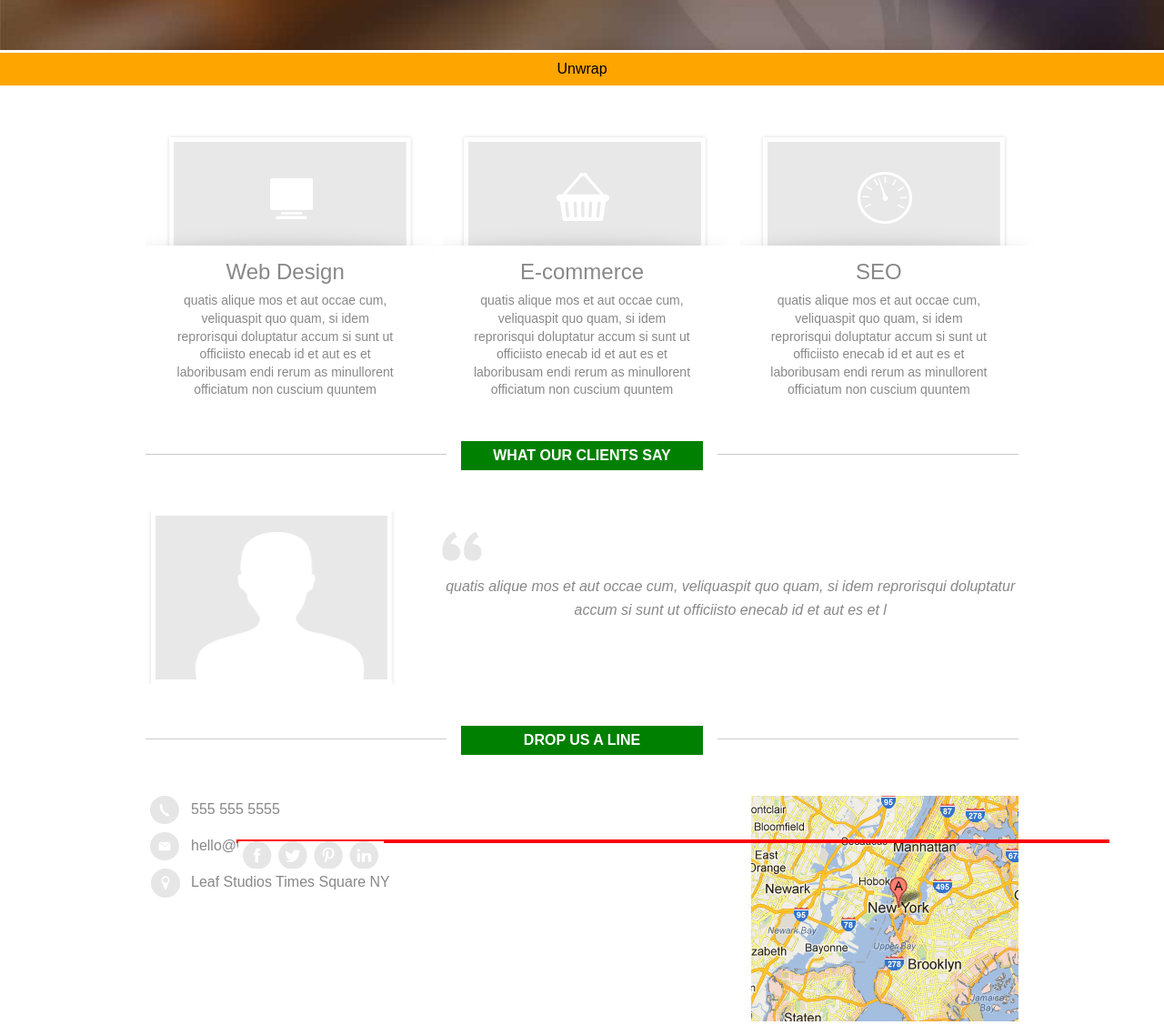
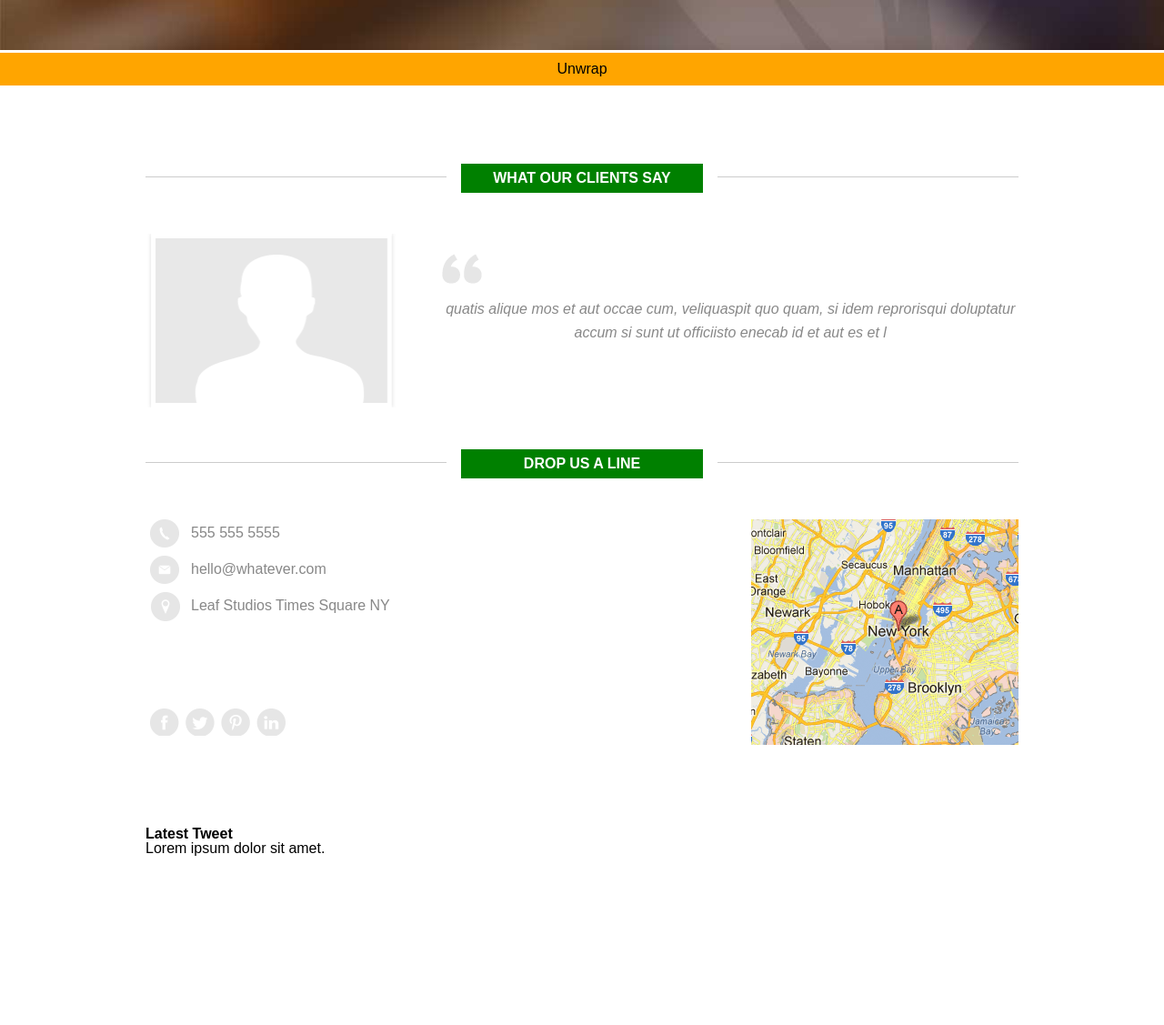
Before and after one commit to shelley816/2024_jQuery, a plain HTML site: page example_index.html in a window 1280 px wide. Shown: the part 440-1567 px from the top of the page at 91% size. After the commit the page ends 1441 px from the top, so only its background shows below. Drawn offline with Linux system fonts and the light colour scheme.

Commit message:
Adding & Removing Classes

```diff
--- a/css/example_style.css
+++ b/css/example_style.css
@@ -350,3 +350,7 @@ section#points-of-sale ul{
     width: 100%;
     height: 100%;
 }
+
+.open {
+    height: auto !important;
+}
--- a/example_index.html
+++ b/example_index.html
@@ -37,7 +37,7 @@
     <div id="main-content">
         <div class="button" style="text-align: center; padding: 10px; background: orange;">Unwrap</div>
         <div class="wrapper">
-            <section id="points-of-sale">
+            <section id="points-of-sale" style="height: 0; overflow: hidden;">
                 <h2>Points of Sale</h2>
                 <ul>
                     <li>
--- a/js/script.js
+++ b/js/script.js
@@ -1,8 +1,7 @@
-// CSS with jQuery
-// $("#social-nav").css("top", "-200px").css("left", "100px");
+// Adding & Removing Classes
 
-$("#social-nav").css({
-    "top" : "-200px",
-    "left" : "100px",
-    "border" : "2px solid red"
-});
+const button = $("#lead-banner a");
+button[0].onclick = function() {
+    $("#points-of-sale").toggleClass("open");
+    return false;
+}
```
